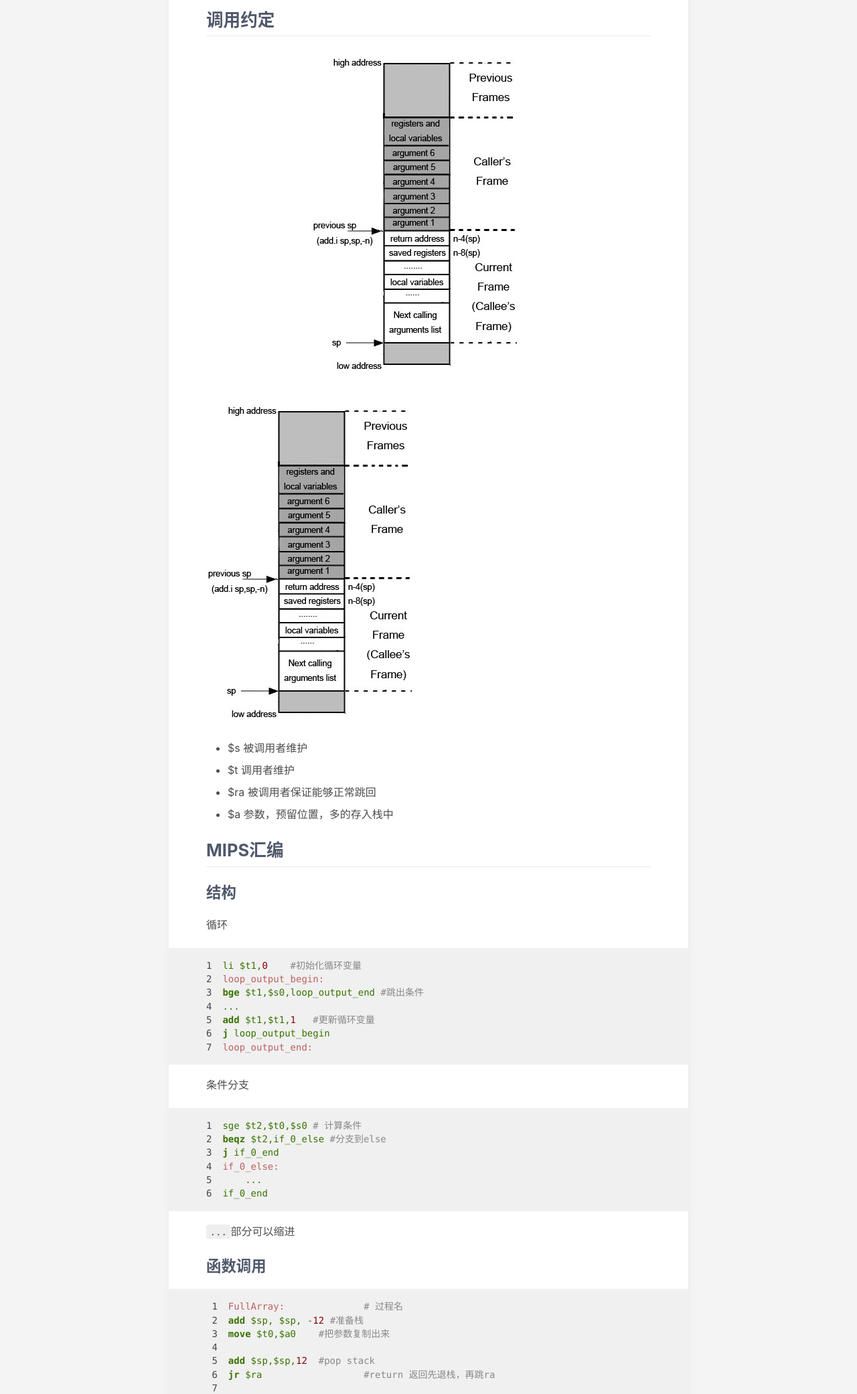
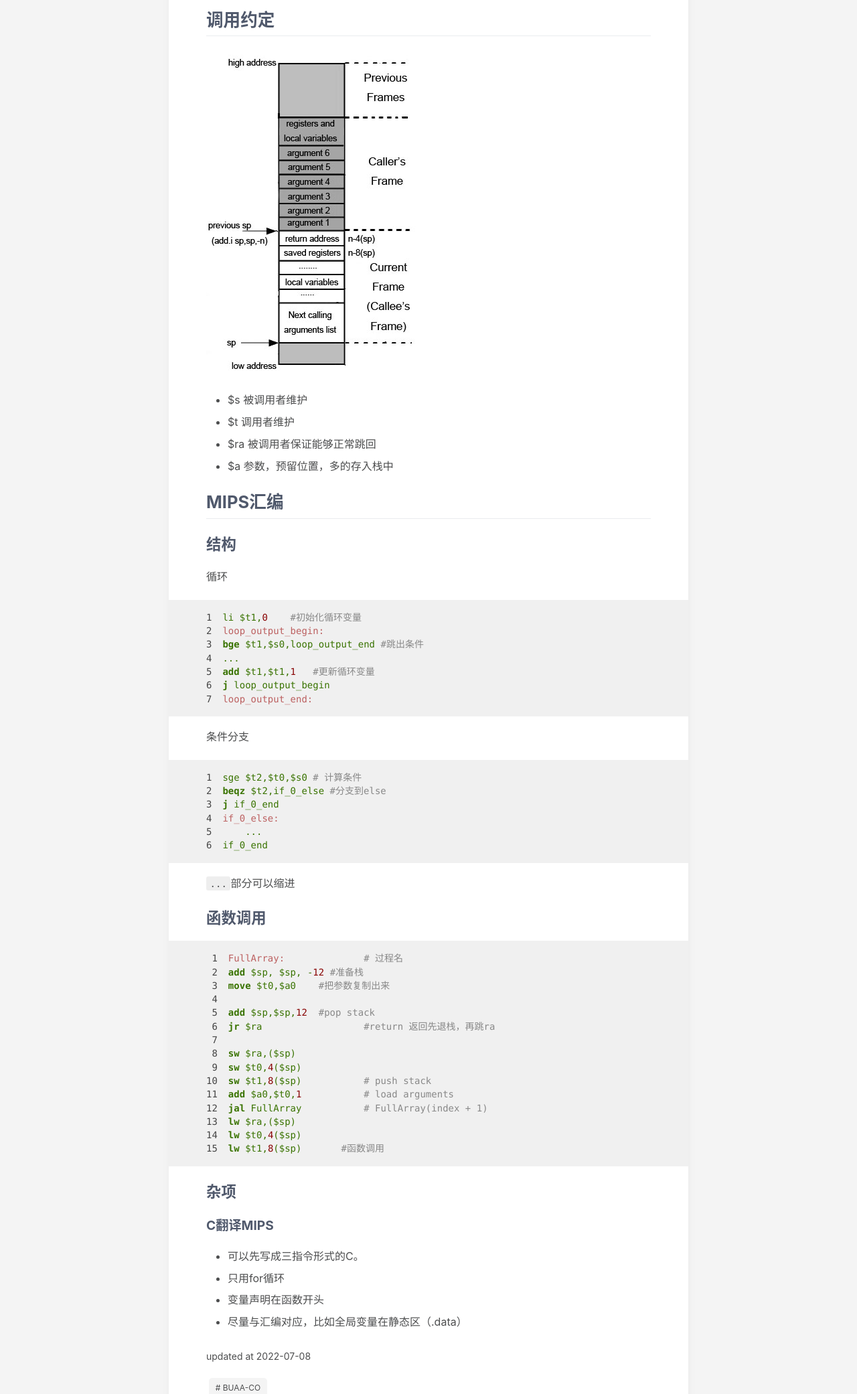
Before and after one commit to cactusBalll/cactusBalll.github.io, a plain HTML site: page 2021/10/28/CO-P2/index.html in a window 1280 px wide. Shown: the part 407-2489 px from the top of the page at 67% size. Drawn offline with Linux system fonts and the light colour scheme.

Commit message:
Site updated: 2022-07-08 22:25:19

```diff
--- a/2021/10/28/CO-P2/index.html
+++ b/2021/10/28/CO-P2/index.html
@@ -42,14 +42,13 @@
 <meta property="og:site_name" content="Cactus Ball">
 <meta property="og:description" content="CO-P2调用约定    $s 被调用者维护 $t 调用者维护 $ra 被调用者保证能够正常跳回 $a 参数，预留位置，多的存入栈中  MIPS汇编结构循环 1234567li $t1,0    #初始化循环变量loop_output_begin:  bge $t1,$s0,loop_output_end #跳出条件 ...add $t1,$t1,1   #更新循环变量j loop_output_">
 <meta property="og:locale" content="en_US">
-<meta property="og:image" content="https://cactusballl.github.io/CO-P2/stack-frame.png">
 <meta property="og:image" content="https://cactusballl.github.io/2021/10/28/CO-P2/stack-frame.png">
 <meta property="article:published_time" content="2021-10-28T05:19:29.000Z">
-<meta property="article:modified_time" content="2021-10-30T11:59:38.205Z">
+<meta property="article:modified_time" content="2022-07-08T14:04:02.436Z">
 <meta property="article:author" content="cactus ball">
 <meta property="article:tag" content="BUAA-CO">
 <meta name="twitter:card" content="summary_large_image">
-<meta name="twitter:image" content="https://cactusballl.github.io/CO-P2/stack-frame.png">
+<meta name="twitter:image" content="https://cactusballl.github.io/2021/10/28/CO-P2/stack-frame.png">
 
 
 
@@ -146,8 +145,8 @@
 <article class="post content-card">
     <div class="post__header"></div>
     <div class="post__content">
-        <h1 id="CO-P2"><a href="#CO-P2" class="headerlink" title="CO-P2"></a>CO-P2</h1><h2 id="调用约定"><a href="#调用约定" class="headerlink" title="调用约定"></a>调用约定</h2><p><img src="/CO-P2/stack-frame.png"></p>
-<img src="/2021/10/28/CO-P2/stack-frame.png" class="" title="stack">
+        <h1 id="CO-P2"><a href="#CO-P2" class="headerlink" title="CO-P2"></a>CO-P2</h1><h2 id="调用约定"><a href="#调用约定" class="headerlink" title="调用约定"></a>调用约定</h2><img src="/2021/10/28/CO-P2/stack-frame.png" class="">
+
 
 <ul>
 <li>$s 被调用者维护</li>
@@ -173,7 +172,7 @@
 
     </div>
 
-    <div class="post-footer__meta"><p>updated at 2021-10-30</p></div>
+    <div class="post-footer__meta"><p>updated at 2022-07-08</p></div>
     <div class="post-entry__tags"><a href="/tags/BUAA-CO/" class="post-tags__link button"># BUAA-CO</a></div>
 </article>
 
```
Also changed, not shown: 2021/11/02/SICP-3/index.html (+6 -5 lines), images/BUAA-CO/stack-frame.png (added).
